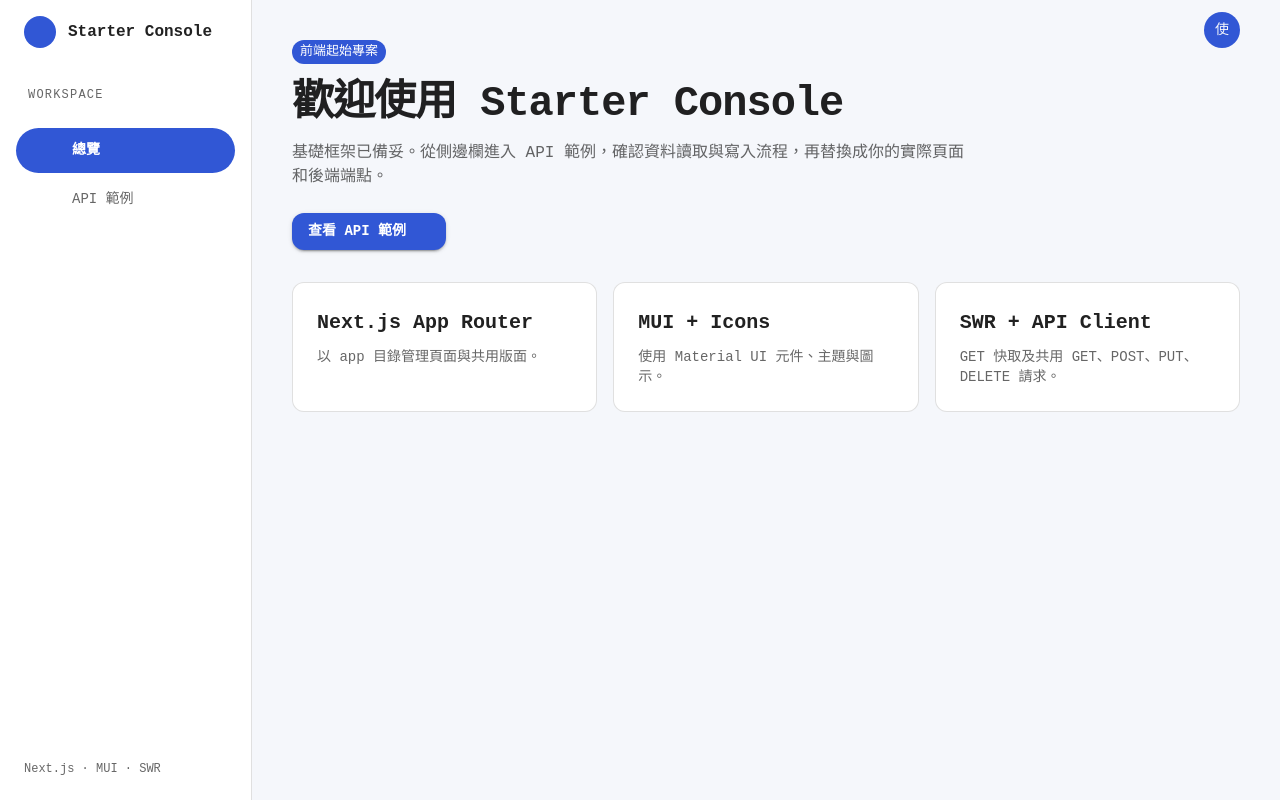
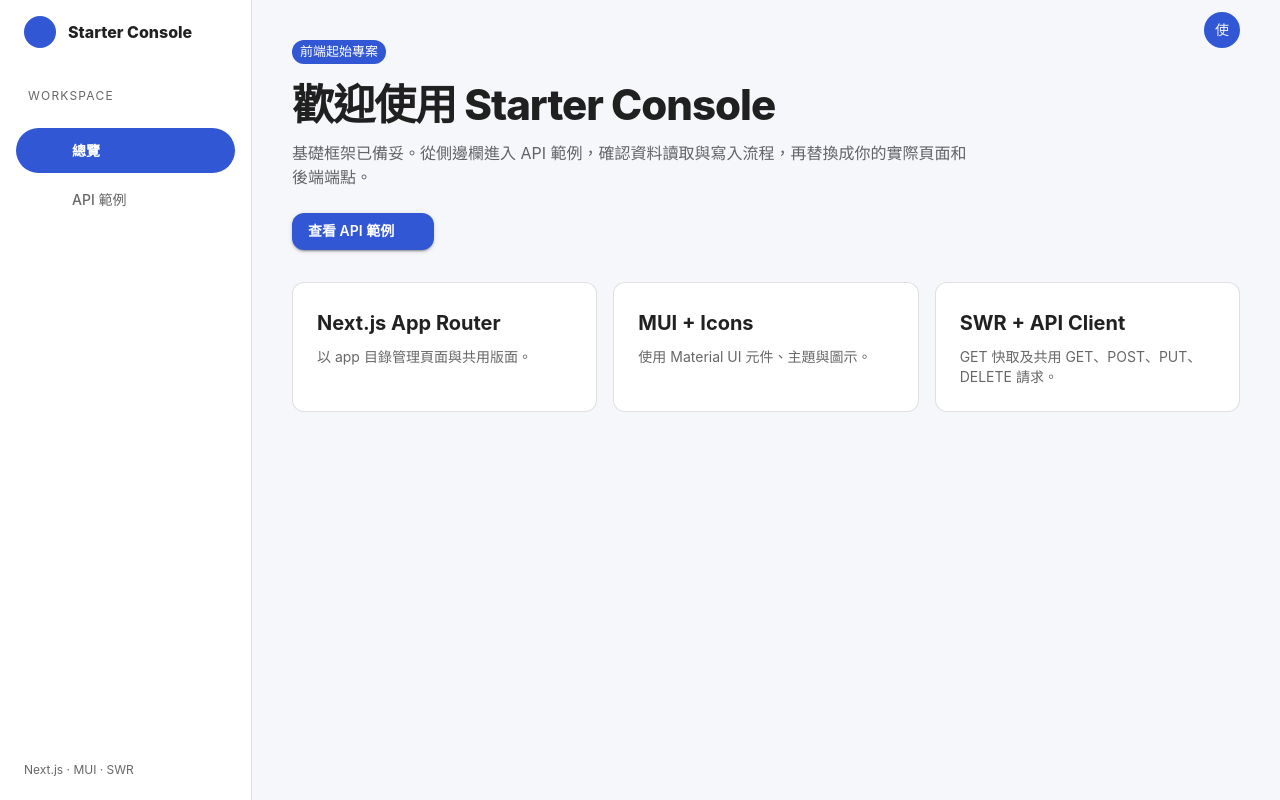
Before and after one commit to slioplark/nextjs, a Next.js app: page / in a window 1280 px wide. Built offline with nearby package versions, Linux system fonts and the light colour scheme; some icons are missing; what @mui/material-nextjs would draw is missing.

Commit message:
fix(theme): use cross-platform system font

```diff
--- a/app/theme.ts
+++ b/app/theme.ts
@@ -10,7 +10,7 @@ const theme = createTheme({
   },
   shape: { borderRadius: 12 },
   typography: {
-    fontFamily: "monospace",
+    fontFamily: '-apple-system, BlinkMacSystemFont, Segoe UI, sans-serif',
     button: { textTransform: "none", fontWeight: 600 },
   },
 });
```
